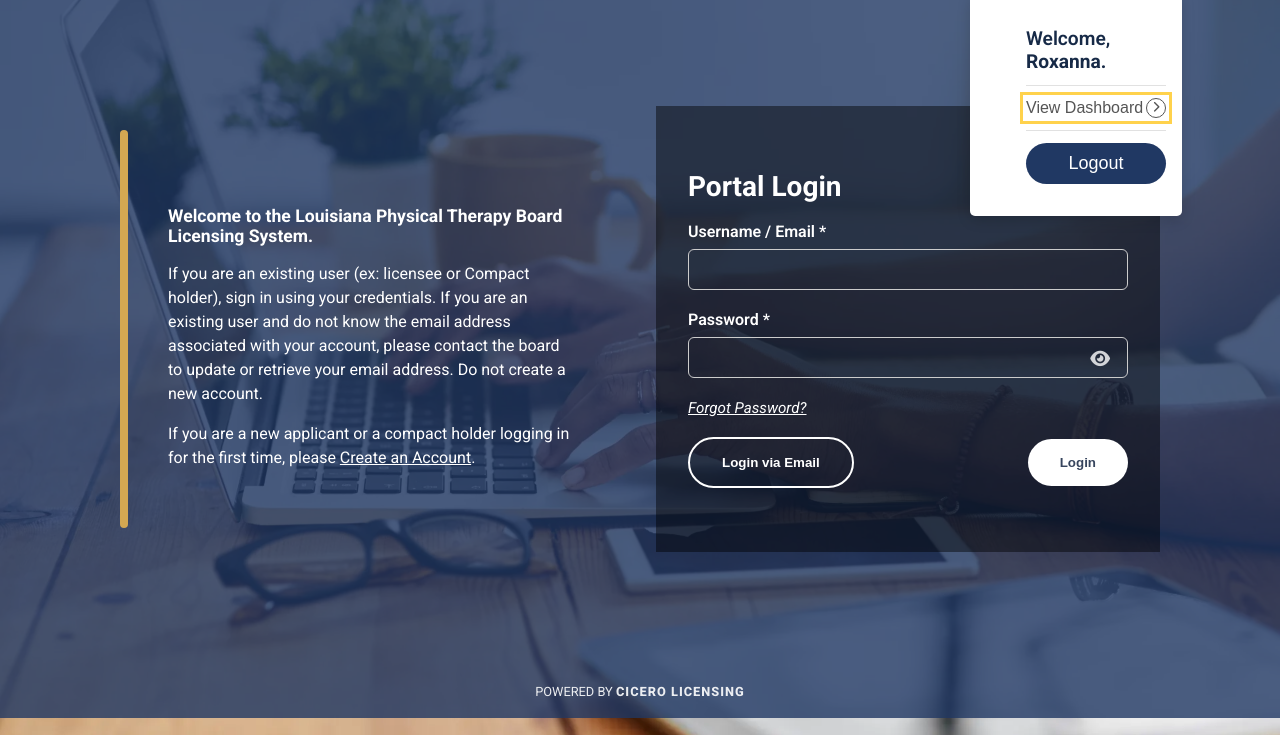
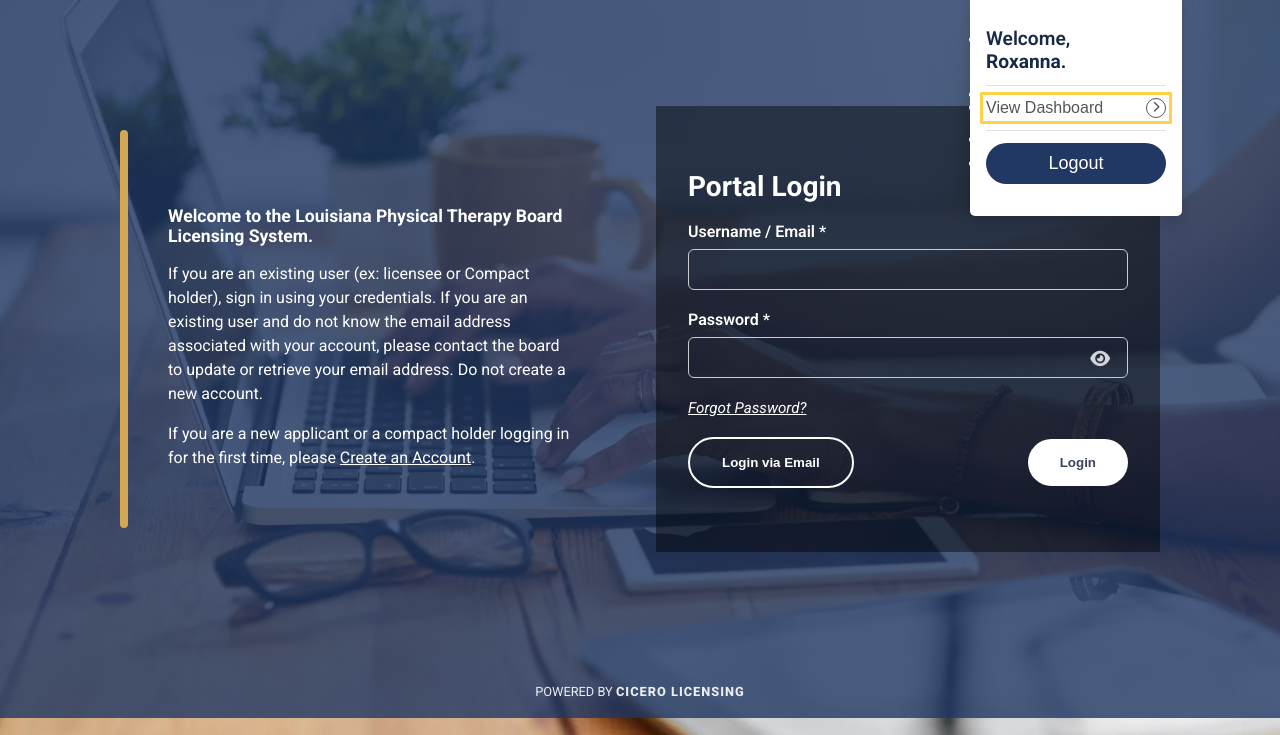
Before and after one commit to kevinjamiesondev/covalent-logic-lptb-test, a plain HTML site: page index.html in a window 1280 px wide. Both pictures are taken after a click on the button 1170 px from the left and 46 px from the top of the page. Shown: the part 82-817 px from the top of the page. Drawn offline with Linux system fonts and the light colour scheme.

Commit message:
Styling adjustments

```diff
--- a/style.css
+++ b/style.css
@@ -54,6 +54,10 @@ body > * {
 :focus {
   outline: 3px solid #ffd24c;
   outline-offset: 3px;
+}
+
+.user-menu ul {
+  padding: 0;
 }
 
 /* ------------------------------
```
